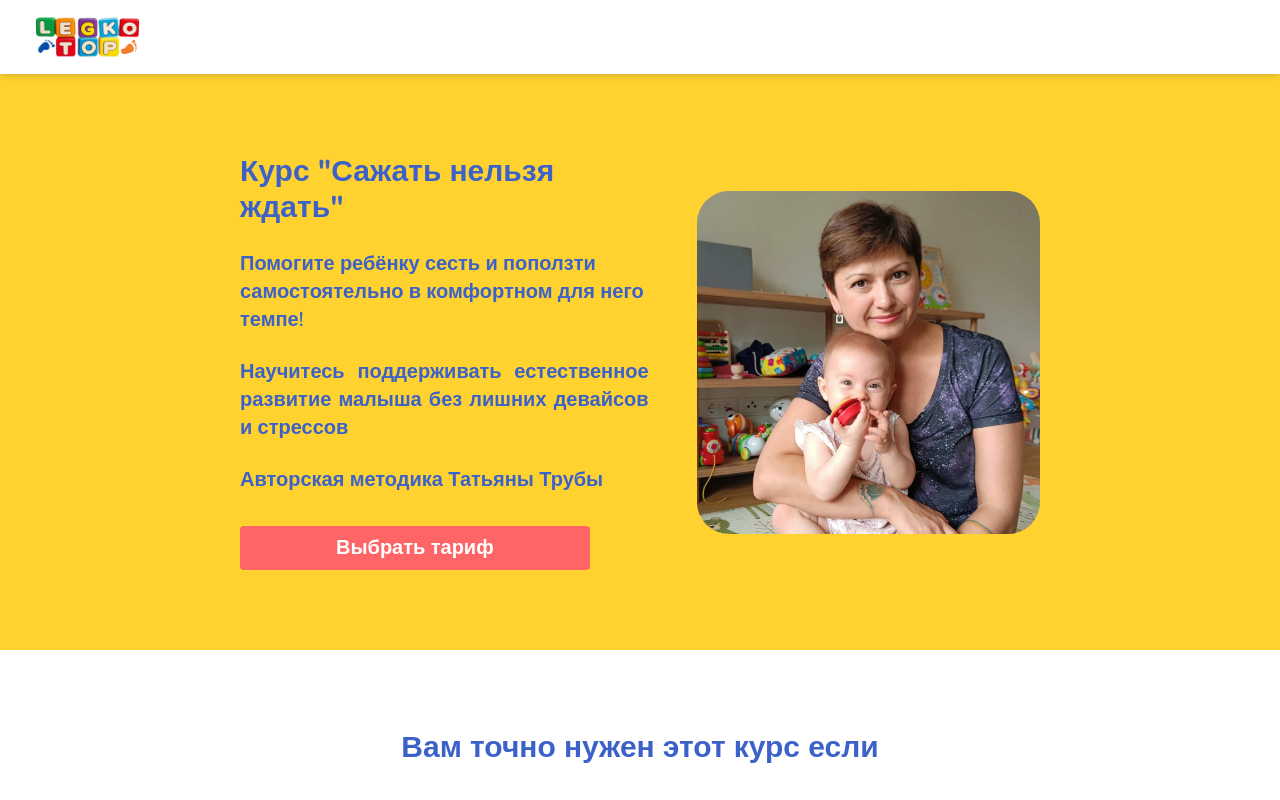
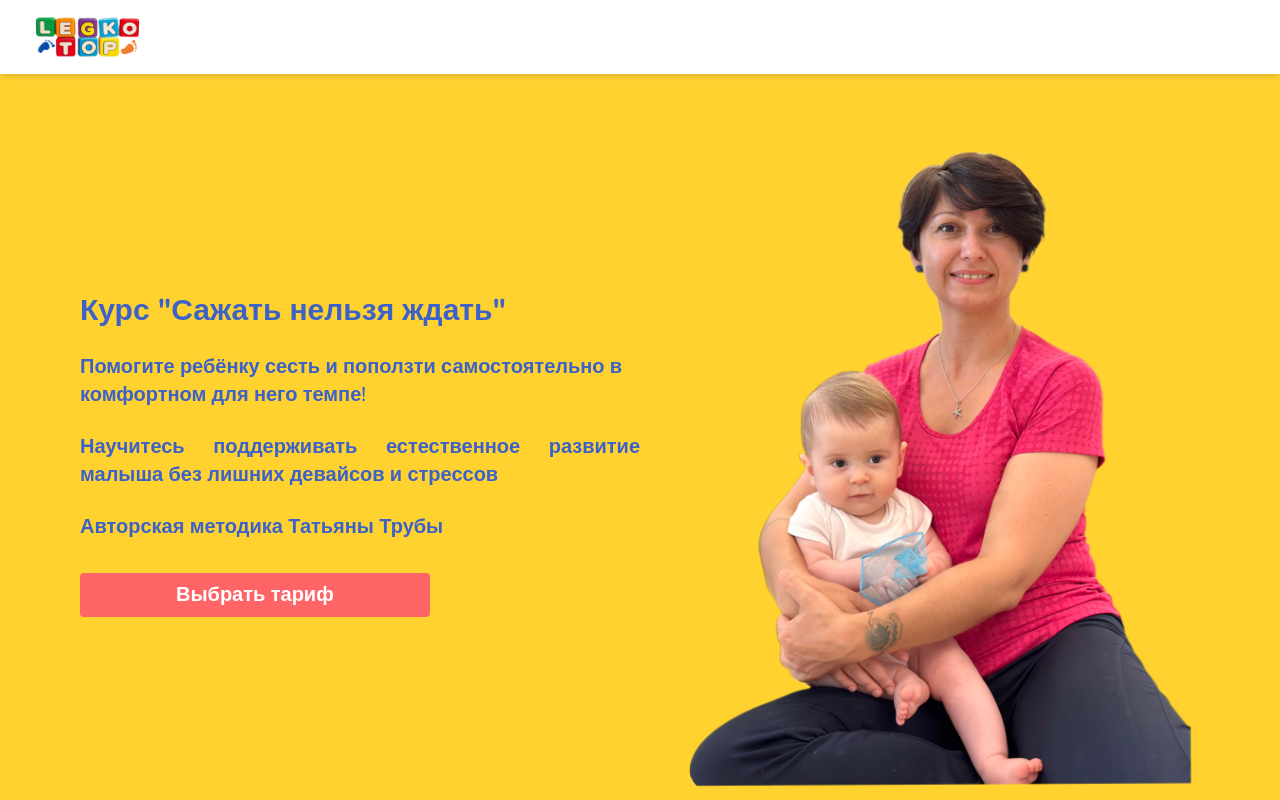
Before and after one commit to vrovsky/legkotop_v2, a React (Vite) app: page /sitting-course in a window 1280 px wide. Shown: the top 800 px of the page. Built offline with nearby package versions, Linux system fonts and the light colour scheme.

Commit message:
intro pic updated

```diff
--- a/src/pages/ParentsCorrectionCoursePage.tsx
+++ b/src/pages/ParentsCorrectionCoursePage.tsx
@@ -161,9 +161,11 @@ export default function ParentsCorrectionCoursePage() {
       <Header />
 
       <div
-        className={` bg-amber-300  flex items-center flex-col-reverse gap-12 lg:flex-row py-10 px-4 lg:px-40 xl:px-20 justify-betweentransition-all duration-900 ease-out ${
-          isVisible ? "opacity-100 translate-y-0" : "opacity-0 translate-y-20"
-        }`}
+        className={` bg-amber-300  flex items-center flex-col gap-12 lg:flex-row
+          py-10 px-4 lg:px-40 xl:px-20 justify-between
+          transition-all duration-900 ease-out ${
+            isVisible ? "opacity-100 translate-y-0" : "opacity-0 translate-y-20"
+          }`}
       >
         <div className="flex xl:items-start flex-col">
           <h2 className="text-3xl font-bold ">
--- a/src/pages/ParrentsSittingCoursePage.tsx
+++ b/src/pages/ParrentsSittingCoursePage.tsx
@@ -4,7 +4,7 @@ import Header from "../components/Header.tsx";
 import Footer from "../components/Footer.tsx";
 import Cases from "../components/Cases.tsx";
 
-import tatyana3 from "../assets/tatyana3.png";
+import sittingCourseintro from "../assets/sittingCoursePage/sittingCourseIntro.png";
 import course1 from "../assets/sittingCourseBasic.png";
 import course2 from "../assets/sittingCourseCorrection.png";
 import course3 from "../assets/sittingCourseSupervision.png";
@@ -88,7 +88,7 @@ const tariffs = [
   },
   {
     title: "С сопровождением для родителей",
-    price: 70,
+    price: 100,
     features: [
       "Индивидуальное тестирование и определение причин, почему ваш ребенок не сидит самостоятельно",
       "Вебинар с теоретической базой",
@@ -157,9 +157,11 @@ export default function ParrentsSittingCoursePage() {
     <>
       <Header />
       <div
-        className={`bg-amber-300 flex items-center flex-col-reverse gap-12 lg:flex-row pb-20 px-4 lg:py-20 lg:px-40 xl:px-60 justify-between transition-all duration-900 ease-out ${
-          isVisible ? "opacity-100 translate-y-0" : "opacity-0 translate-y-20"
-        }`}
+        className={` bg-amber-300  flex items-center flex-col gap-12 lg:flex-row
+          py-10 px-4 lg:px-40 xl:px-20 justify-between
+          transition-all duration-900 ease-out ${
+            isVisible ? "opacity-100 translate-y-0" : "opacity-0 translate-y-20"
+          }`}
       >
         <div className="flex xl:items-start flex-col">
           <h2 className="text-3xl font-bold">Курс "Сажать нельзя ждать"</h2>
@@ -177,11 +179,11 @@ export default function ParrentsSittingCoursePage() {
           </button>
         </div>
         <div>
-          <div className="w-full max-w-sm lg:max-w-xl xl:max-w-3xl">
+          <div className="w-full max-w-sm lg:max-w-xl xl:max-w-5xl">
             <img
-              src={tatyana3}
+              src={sittingCourseintro}
               alt="Intro Pic"
-              className="rounded-4xl w-6xl md:max-w-md lg:max-w-full"
+              className="rounded-4xl w-6xl md:max-w-md lg:max-w-lg"
             />
           </div>
         </div>
```
Also changed, not shown: src/assets/sittingCoursePage/sittingCourseIntro.png (added).
